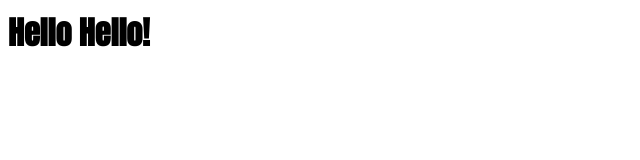
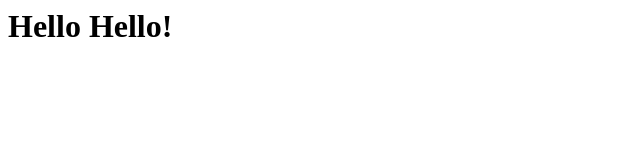
Before and after one commit to mannygarciavisuals/framedandreadycode.github.io, a plain HTML site: page index.html in a window 1280 px wide. Shown: the whole page, without its empty margins (0-640 px from the left). Drawn offline with Linux system fonts and the light colour scheme.

Commit message:
Change font-family from h1 to h3
Change h1 to h3 and apply Anton font with !important.

```diff
--- a/styles.css
+++ b/styles.css
@@ -8,6 +8,6 @@
 }
 
 
-h1 {
-  font-family: Anton;
+h3 {
+  font-family: Anton !important;
 }
```
